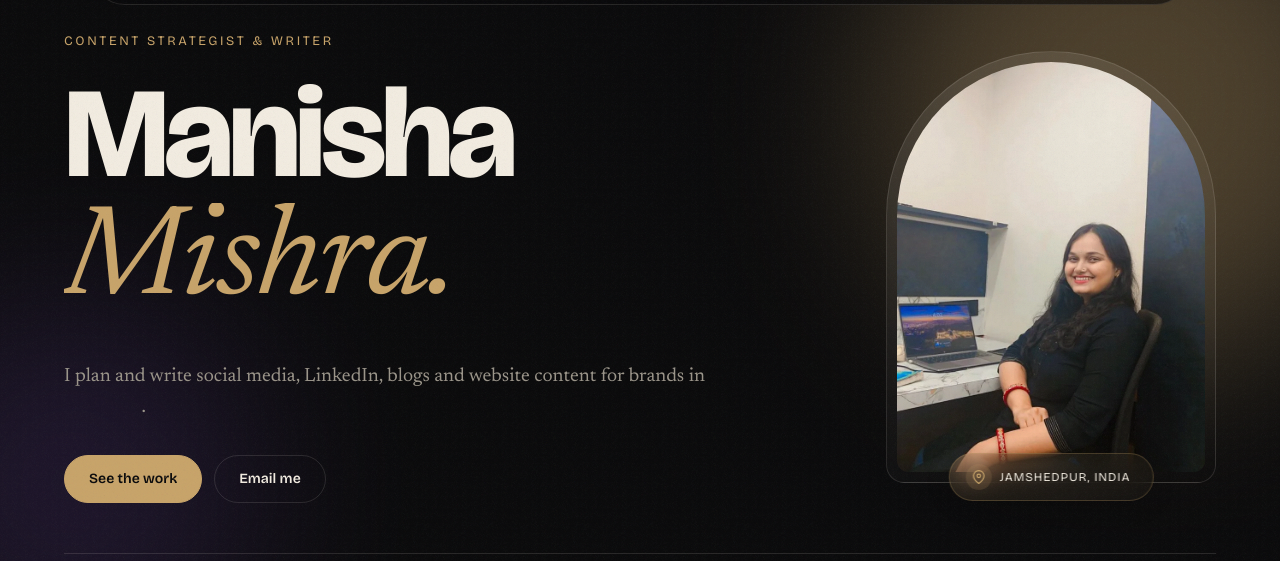
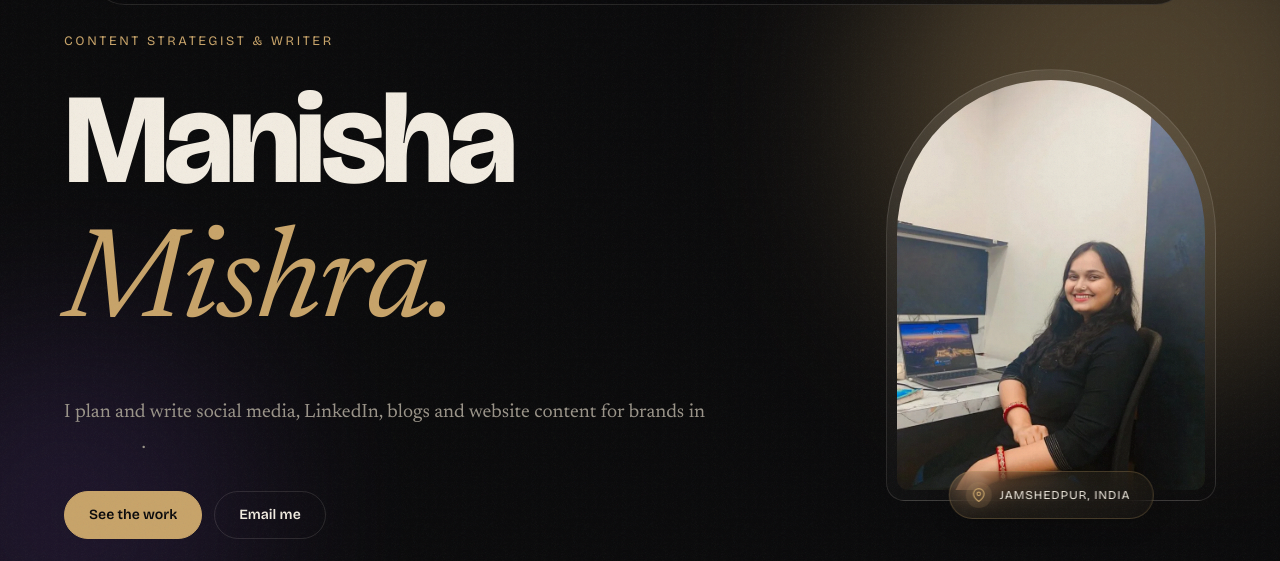
Before and after one commit to nirbhayksingh012/manisha, a plain HTML site: page index.html in a window 1280 px wide. Shown: the part 79-640 px from the top of the page. Drawn offline with nearby package versions, Linux system fonts and the light colour scheme.

Commit message:
Fix: Add top/right padding and line-height clearance for hero title glyphs (i and period)

```diff
--- a/assets/main.js
+++ b/assets/main.js
@@ -12,7 +12,7 @@ class WiseText extends HTMLElement{
     const m=this.getAttribute('mode'),R=matchMedia('(prefers-reduced-motion:reduce)').matches;
     if(R)return;
     if(typeof gsap==='undefined')return;
-    if(m==='split')gsap.from(this.querySelectorAll('.ch'),{yPercent:110,rotate:6,duration:1.1,ease:'expo.out',stagger:.045,delay:.2});
+    if(m==='split')gsap.from(this.querySelectorAll('.ch'),{yPercent:110,rotate:6,duration:1.1,ease:'expo.out',stagger:.045,delay:.2,onComplete:()=>{const p=this.closest('.line');if(p)p.style.overflow='visible'}});
     if(m==='words')gsap.from(this.querySelectorAll('.w>span'),{yPercent:110,duration:1,ease:'expo.out',stagger:.06,scrollTrigger:{trigger:this,start:'top 88%'}});
     if(m==='type'){const t=this._t||'';this.textContent='';this.classList.add('caret');let i=0;const id=setInterval(()=>{this.textContent=t.slice(0,++i);if(i>=t.length){clearInterval(id);setTimeout(()=>this.classList.remove('caret'),1500)}},55)}
     if(m==='rotate'&&this._w&&this._w.length>1){let i=0;const w=this._w;setInterval(()=>{gsap.to(this,{yPercent:-40,opacity:0,duration:.35,onComplete:()=>{i=(i+1)%w.length;this.textContent=w[i];gsap.fromTo(this,{yPercent:40,opacity:0},{yPercent:0,opacity:1,duration:.45,ease:'power3.out'})}})},2200);this.style.display='inline-block'}
--- a/assets/style.css
+++ b/assets/style.css
@@ -28,8 +28,8 @@ h1,h2,h3,h4,.btn,.nav,.kicker,.eyebrow,small,.yr{font-family:var(--h)}
 .o1{width:520px;height:520px;background:var(--gold);right:-120px;top:-80px}.o2{width:380px;height:380px;background:#5b3a8c;left:-120px;bottom:10%;opacity:.25}
 .hero-in{position:relative;display:grid;grid-template-columns:1.25fr .75fr;gap:48px;align-items:center;flex:1}
 .eyebrow{color:var(--gold);letter-spacing:.2em;text-transform:uppercase;font-size:13px;margin-bottom:22px;min-height:1.4em}
-h1{font:800 clamp(42px,10vw,170px)/.95 var(--h);letter-spacing:-.04em;overflow-wrap:break-word}
-h1 .line{display:block;overflow:hidden;padding-bottom:.06em}h1 .it{font-family:var(--s);font-style:italic;font-weight:400;color:var(--gold);letter-spacing:-.02em}
+h1{font:800 clamp(42px,10vw,170px)/1.04 var(--h);letter-spacing:-.04em;overflow-wrap:break-word}
+h1 .line{display:block;overflow:hidden;padding-top:.16em;padding-bottom:.1em;padding-right:.18em;margin-top:-.16em}h1 .it{font-family:var(--s);font-style:italic;font-weight:400;color:var(--gold);letter-spacing:-.02em;padding-top:.18em;padding-bottom:.12em;padding-right:.22em;margin-top:-.18em}
 .lead{max-width:34em;margin:30px 0;color:var(--mut);font-size:clamp(18px,1.5vw,23px)}.lead wise-text{color:var(--ink);font-style:italic;border-bottom:1px solid var(--gold)}
 .cta{display:flex;gap:12px;flex-wrap:wrap}.cta.c{justify-content:center;margin-top:30px}
 
--- a/site/assets/main.js
+++ b/site/assets/main.js
@@ -12,7 +12,7 @@ class WiseText extends HTMLElement{
     const m=this.getAttribute('mode'),R=matchMedia('(prefers-reduced-motion:reduce)').matches;
     if(R)return;
     if(typeof gsap==='undefined')return;
-    if(m==='split')gsap.from(this.querySelectorAll('.ch'),{yPercent:110,rotate:6,duration:1.1,ease:'expo.out',stagger:.045,delay:.2});
+    if(m==='split')gsap.from(this.querySelectorAll('.ch'),{yPercent:110,rotate:6,duration:1.1,ease:'expo.out',stagger:.045,delay:.2,onComplete:()=>{const p=this.closest('.line');if(p)p.style.overflow='visible'}});
     if(m==='words')gsap.from(this.querySelectorAll('.w>span'),{yPercent:110,duration:1,ease:'expo.out',stagger:.06,scrollTrigger:{trigger:this,start:'top 88%'}});
     if(m==='type'){const t=this._t||'';this.textContent='';this.classList.add('caret');let i=0;const id=setInterval(()=>{this.textContent=t.slice(0,++i);if(i>=t.length){clearInterval(id);setTimeout(()=>this.classList.remove('caret'),1500)}},55)}
     if(m==='rotate'&&this._w&&this._w.length>1){let i=0;const w=this._w;setInterval(()=>{gsap.to(this,{yPercent:-40,opacity:0,duration:.35,onComplete:()=>{i=(i+1)%w.length;this.textContent=w[i];gsap.fromTo(this,{yPercent:40,opacity:0},{yPercent:0,opacity:1,duration:.45,ease:'power3.out'})}})},2200);this.style.display='inline-block'}
--- a/site/assets/style.css
+++ b/site/assets/style.css
@@ -28,8 +28,8 @@ h1,h2,h3,h4,.btn,.nav,.kicker,.eyebrow,small,.yr{font-family:var(--h)}
 .o1{width:520px;height:520px;background:var(--gold);right:-120px;top:-80px}.o2{width:380px;height:380px;background:#5b3a8c;left:-120px;bottom:10%;opacity:.25}
 .hero-in{position:relative;display:grid;grid-template-columns:1.25fr .75fr;gap:48px;align-items:center;flex:1}
 .eyebrow{color:var(--gold);letter-spacing:.2em;text-transform:uppercase;font-size:13px;margin-bottom:22px;min-height:1.4em}
-h1{font:800 clamp(42px,10vw,170px)/.95 var(--h);letter-spacing:-.04em;overflow-wrap:break-word}
-h1 .line{display:block;overflow:hidden;padding-bottom:.06em}h1 .it{font-family:var(--s);font-style:italic;font-weight:400;color:var(--gold);letter-spacing:-.02em}
+h1{font:800 clamp(42px,10vw,170px)/1.04 var(--h);letter-spacing:-.04em;overflow-wrap:break-word}
+h1 .line{display:block;overflow:hidden;padding-top:.16em;padding-bottom:.1em;padding-right:.18em;margin-top:-.16em}h1 .it{font-family:var(--s);font-style:italic;font-weight:400;color:var(--gold);letter-spacing:-.02em;padding-top:.18em;padding-bottom:.12em;padding-right:.22em;margin-top:-.18em}
 .lead{max-width:34em;margin:30px 0;color:var(--mut);font-size:clamp(18px,1.5vw,23px)}.lead wise-text{color:var(--ink);font-style:italic;border-bottom:1px solid var(--gold)}
 .cta{display:flex;gap:12px;flex-wrap:wrap}.cta.c{justify-content:center;margin-top:30px}
 
```
